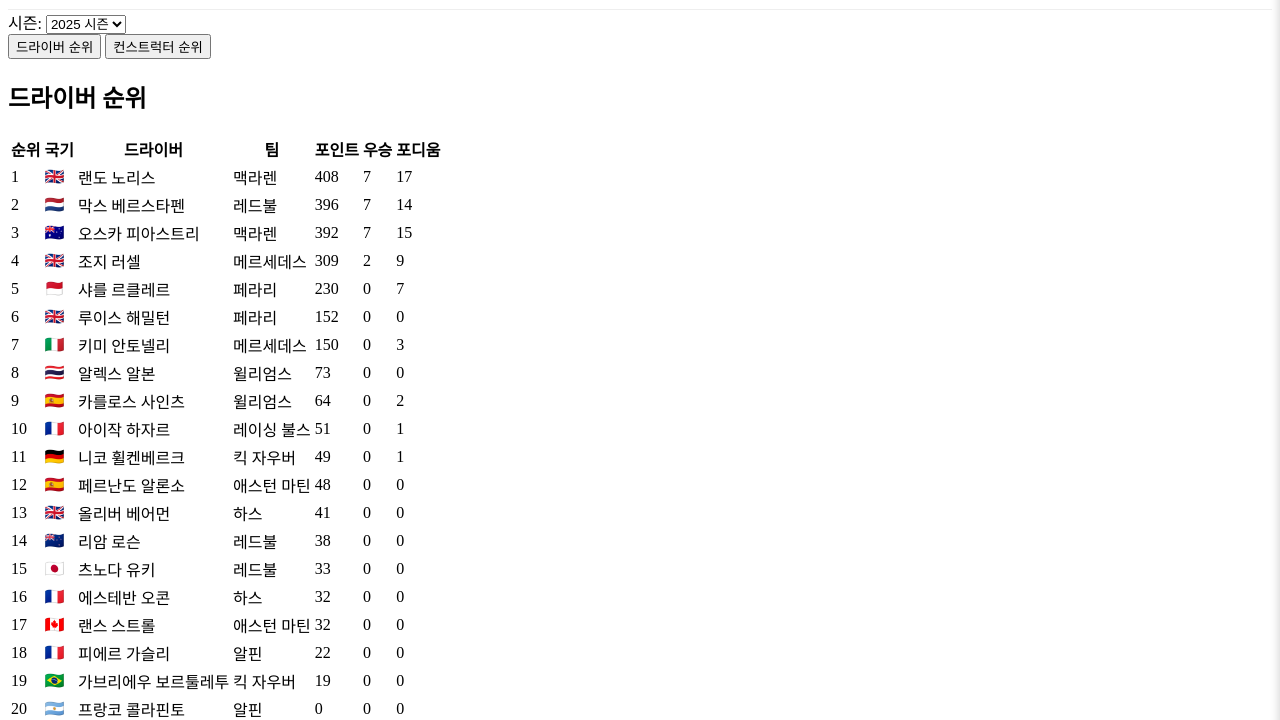
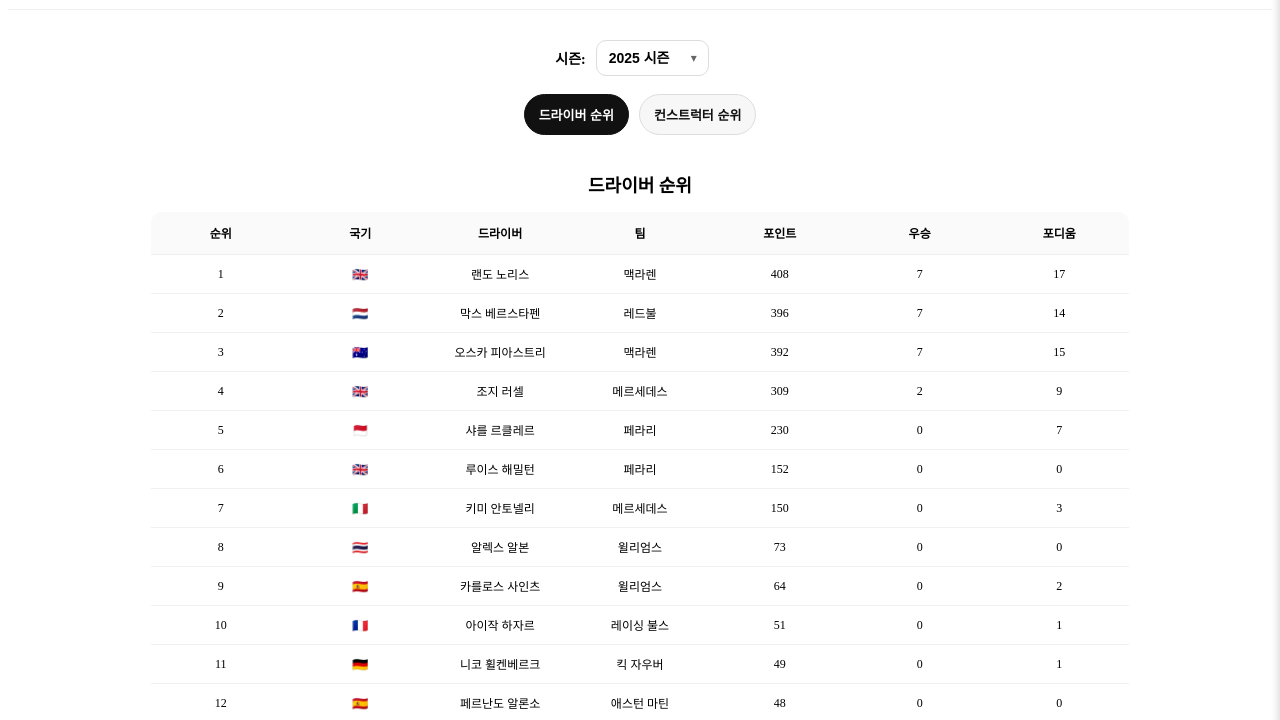
Before and after one commit to JANG-3584765/F1, a plain HTML site: page ranking/ranking.html in a window 1280 px wide. Shown: the part 91-811 px from the top of the page. Drawn offline with Linux system fonts and the light colour scheme.

Commit message:
Update ranking.css

```diff
--- a/ranking/ranking.css
+++ b/ranking/ranking.css
@@ -1,34 +1,189 @@
-.standings-section {
-  margin: 2rem 0;
+/* ===== 공통 레이아웃 ===== */
+main {
+  max-width: 980px;
+  margin: 0 auto;
+  padding: 24px 16px;
 }
 
-.standings-tabs {
+.tab-contents {
   display: flex;
-  gap: 1rem;
-  margin-bottom: 1rem;
+  justify-content: center; /* 섹션 자체도 중앙 느낌 */
 }
 
-.standings-tabs .tab {
-  padding: 0.5rem 1rem;
-  cursor: pointer;
-  border: 1px solid #ccc;
-  background: #f9f9f9;
-  border-radius: 5px;
+/* 기본: JS에서 display도 제어하지만, CSS로도 안전하게 */
+.tab-content {
+  width: 100%;
+  display: none;
+}
+.tab-content.active {
+  display: block;
 }
 
-.standings-tabs .tab.active {
-  background: #0070f3;
-  color: #fff;
-  border-color: #0070f3;
+.tab-content h2 {
+  text-align: center;
+  margin: 18px 0 14px;
+  font-size: 18px;
+  font-weight: 800;
 }
 
-.standings-table table {
+/* ===== 시즌 드롭다운 ===== */
+.season-selector {
+  display: flex;
+  justify-content: center;
+  align-items: center;
+  gap: 10px;
+  margin: 6px 0 18px;
+}
+
+.season-selector label {
+  font-size: 14px;
+  font-weight: 700;
+}
+
+.season-selector select {
+  appearance: none;
+  -webkit-appearance: none;
+  -moz-appearance: none;
+
+  font-size: 14px;
+  font-weight: 700;
+  padding: 10px 38px 10px 12px;
+  border: 1px solid #ddd;
+  border-radius: 10px;
+  background: #fff;
+
+  cursor: pointer;
+  outline: none;
+  line-height: 1;
+}
+
+.season-selector select:focus {
+  border-color: #111;
+}
+
+/* 드롭다운 화살표(가벼운 커스텀) */
+.season-selector {
+  position: relative;
+}
+.season-selector::after {
+  content: "▾";
+  font-size: 12px;
+  position: relative;
+  left: -28px;
+  pointer-events: none;
+  color: #666;
+}
+
+/* ===== 탭 디자인 + 중앙 정렬 ===== */
+.tabs {
+  display: flex;
+  justify-content: center; /* 탭 묶음 중앙 */
+  align-items: center;
+  gap: 10px;
+  margin: 0 0 18px;
+}
+
+.tab-button {
+  border: 1px solid #ddd;
+  background: #f7f7f7;
+  color: #111;
+
+  padding: 10px 14px;
+  border-radius: 999px;
+
+  font-size: 13px;
+  font-weight: 800;
+
+  cursor: pointer;
+  transition: transform 0.12s, background 0.12s, border-color 0.12s;
+}
+
+.tab-button:hover {
+  transform: translateY(-1px);
+  border-color: #bbb;
+}
+
+.tab-button.active {
+  background: #111;
+  color: #fff;
+  border-color: #111;
+}
+
+/* ===== 테이블 ===== */
+.ranking-table {
   width: 100%;
   border-collapse: collapse;
+  table-layout: fixed; /* 줄바꿈 예측 가능 */
+  background: #fff;
+  border-radius: 12px;
+  overflow: hidden;
+  border: 1px solid #eee;
 }
 
-.standings-table th, .standings-table td {
-  padding: 0.5rem;
+.ranking-table thead th {
+  background: #fafafa;
+  font-size: 12px;     /* 헤더 폰트 작게 */
+  font-weight: 800;
+  padding: 12px 8px;
   text-align: center;
-  border: 1px solid #ddd;
+  border-bottom: 1px solid #eee;
+  white-space: nowrap;
 }
+
+.ranking-table td {
+  font-size: 12px;     /* 내용 폰트 작게 */
+  padding: 10px 8px;
+  text-align: center;  /* 내용 중앙 */
+  border-bottom: 1px solid #f0f0f0;
+  vertical-align: middle;
+  white-space: nowrap; /* 두 줄 방지 */
+}
+
+.ranking-table tbody tr:last-child td {
+  border-bottom: none;
+}
+
+/* ===== 국기(이모지) 크기 줄이기 + 줄바꿈 방지 ===== */
+/* Twemoji가 적용되면 <img class="emoji">로 바뀜 */
+.ranking-table td.flag-cell {
+  white-space: nowrap;
+}
+
+.ranking-table td.flag-cell .emoji {
+  width: 14px;
+  height: 14px;
+  vertical-align: -2px;
+}
+
+/* Twemoji 적용 전(텍스트 이모지 상태)도 최대한 줄바꿈 방지 */
+.ranking-table td.flag-cell {
+  font-size: 13px;
+  line-height: 1;
+}
+
+/* ===== 이름/팀도 줄바꿈 최소화 ===== */
+.ranking-table td.name-cell,
+.ranking-table td.team-cell {
+  white-space: nowrap;
+  overflow: hidden;
+  text-overflow: ellipsis;
+}
+
+/* ===== 모바일 대응(가독성) ===== */
+@media (max-width: 520px) {
+  .tab-button {
+    font-size: 12px;
+    padding: 9px 12px;
+  }
+
+  .ranking-table thead th,
+  .ranking-table td {
+    font-size: 11px;
+    padding: 9px 6px;
+  }
+
+  .ranking-table td.flag-cell .emoji {
+    width: 13px;
+    height: 13px;
+  }
+}
```
